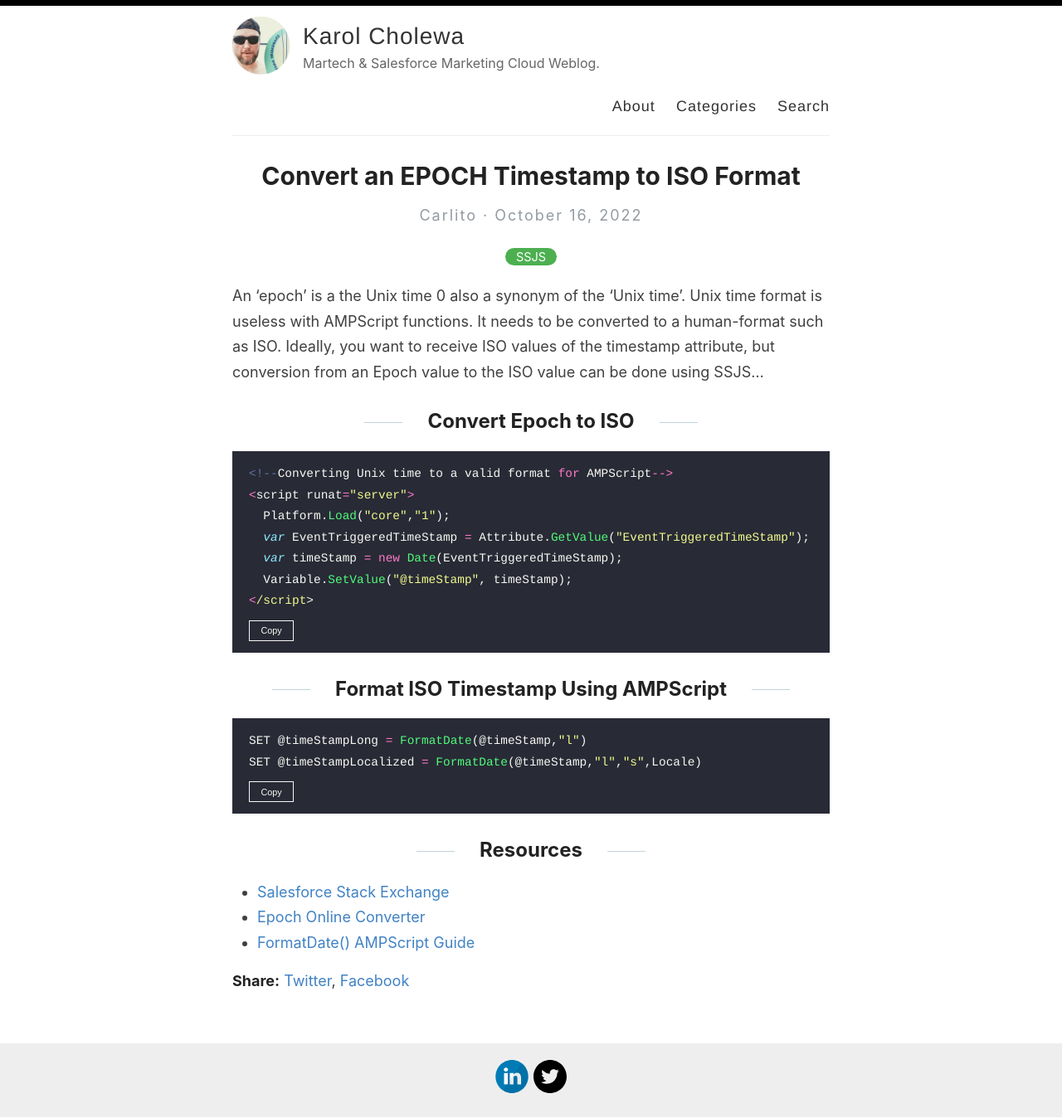
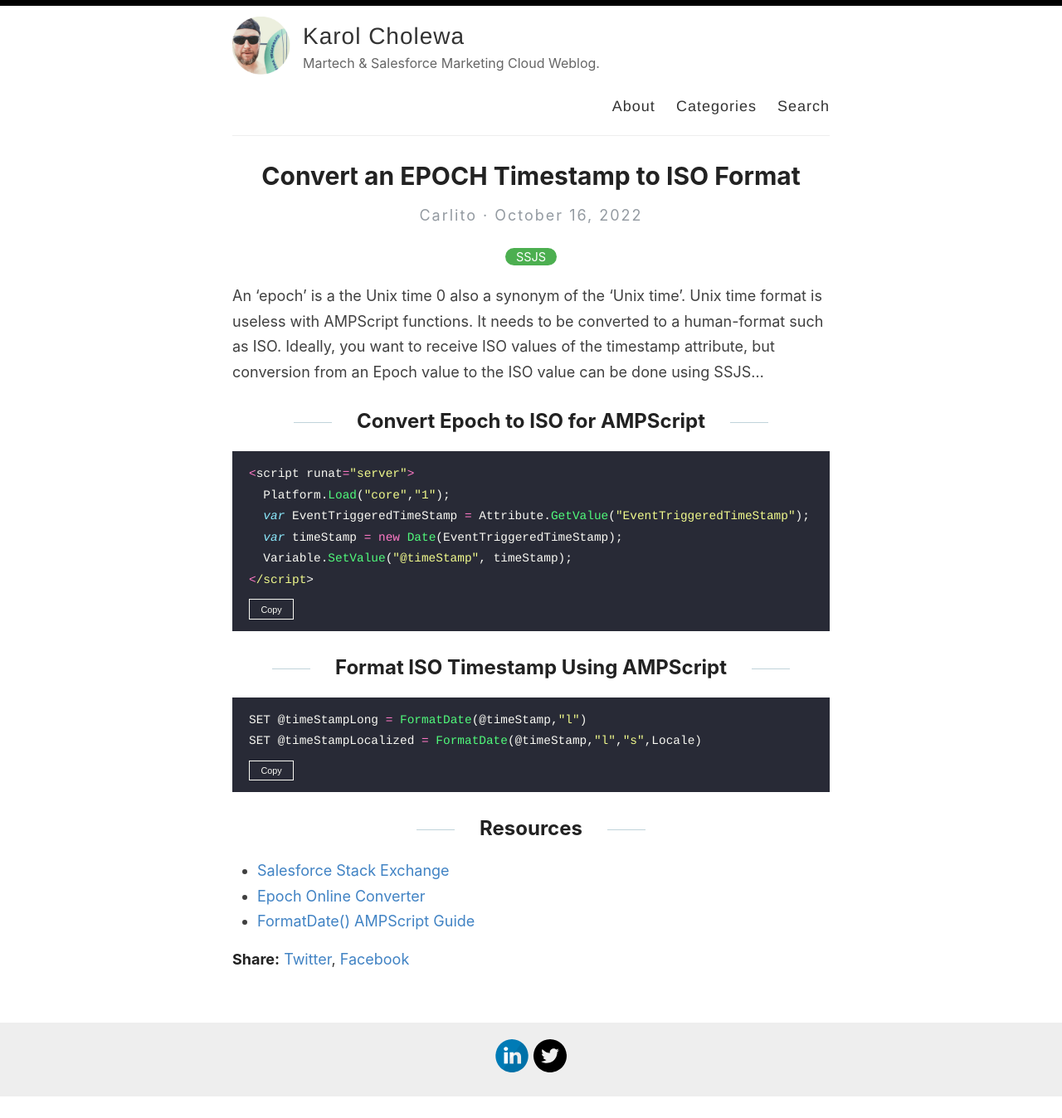
Before and after one commit to karolcholewa/blog, a Jekyll site: the page built from _posts/2022-10-16-epoch-timestamp-to-iso.md, in a window 1280 px wide. Shown: the whole page at 83% size. Built offline with Jekyll 4.4.1, drawn with Linux system fonts in a browser that asks for light colours; after the commit the page ends 1322 px from its top, so only the background shows below that; part of the change alters nothing that is shown.

````diff
--- a/_posts/2022-10-16-epoch-timestamp-to-iso.md
+++ b/_posts/2022-10-16-epoch-timestamp-to-iso.md
@@ -5,10 +5,9 @@ categories: [SSJS]
 ---
 An 'epoch' is a the Unix time 0 also a synonym of the 'Unix time'. Unix time format is useless with AMPScript functions. It needs to be converted to a human-format such as ISO. Ideally, you want to receive ISO values of the timestamp attribute, but conversion from an Epoch value to the ISO value can be done using SSJS&hellip;
 
-## Convert Epoch to ISO
+## Convert Epoch to ISO for AMPScript
 
 ```javascript
-<!--Converting Unix time to a valid format for AMPScript-->
 <script runat="server">
   Platform.Load("core","1");
   var EventTriggeredTimeStamp = Attribute.GetValue("EventTriggeredTimeStamp");
````
